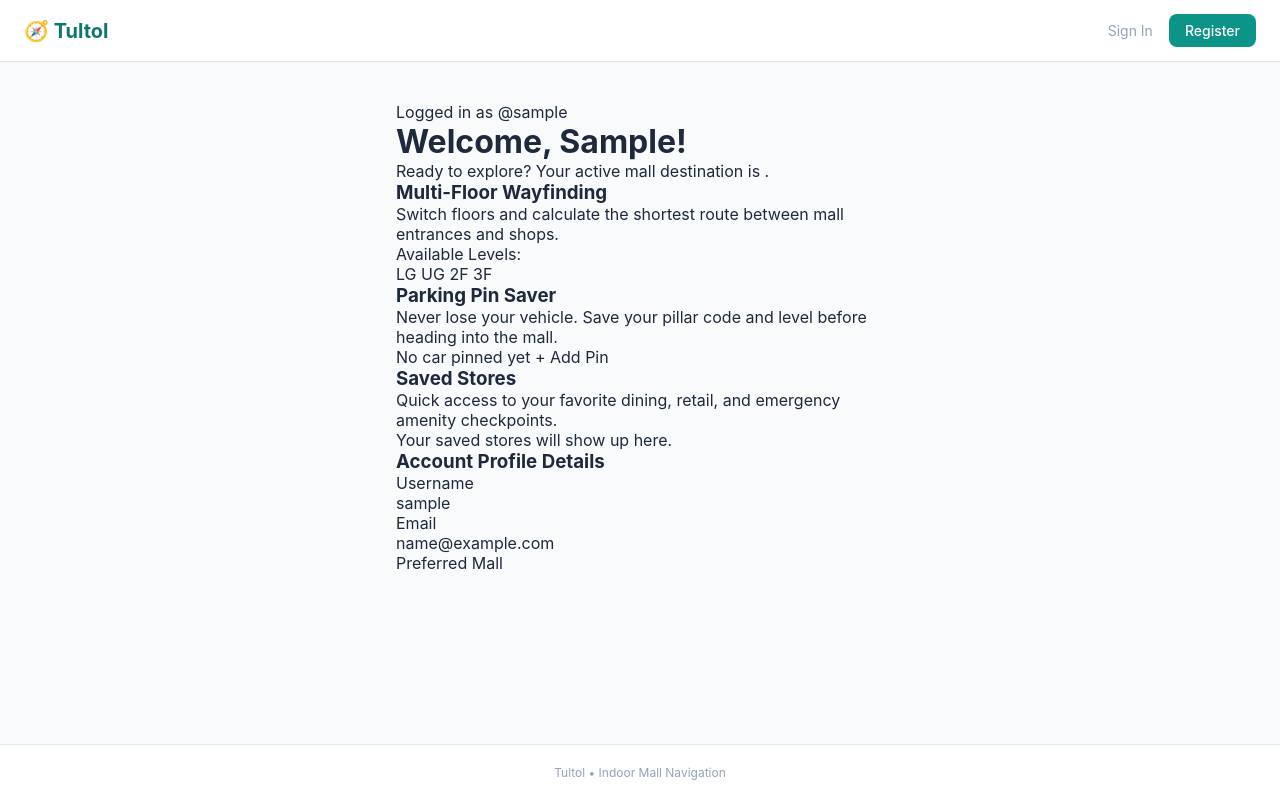
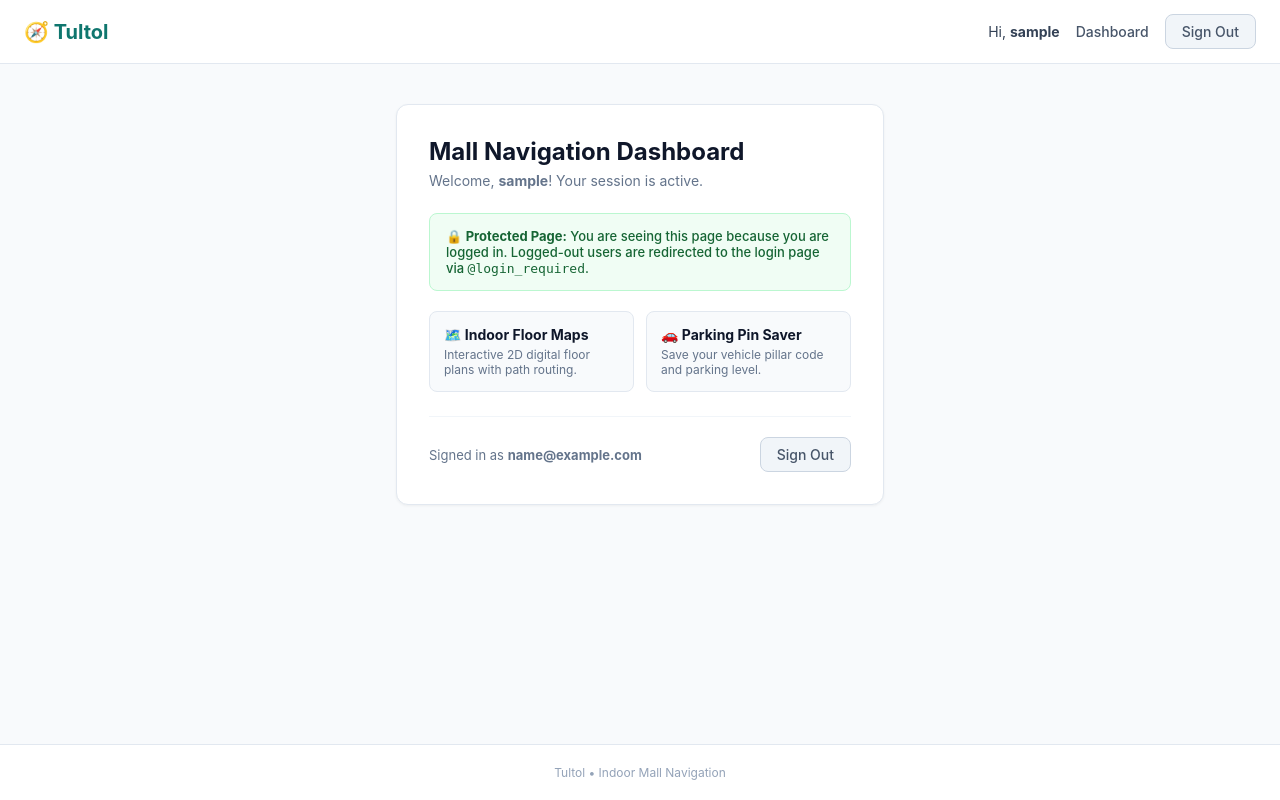
Before and after one commit to mautcha/Tultol-Mauring-Alexandra-G02, a Django app: template templates/dashboard/home.html in a window 1280 px wide. Run offline with Django 5.2, Linux system fonts and the light colour scheme; the template is opened without the code that fills it, so the values that code supplies are empty; the visitor is signed in with stand-in values (Sample User, id 1).

Commit message:
feat(accounts): implement login, logout, and protected dashboard pages

```diff
--- a/accounts/urls.py
+++ b/accounts/urls.py
@@ -5,4 +5,6 @@ app_name = 'accounts'
 
 urlpatterns = [
     path('register/', views.register_view, name='register'),
+    path('login/', views.login_view, name='login'),
+    path('logout/', views.logout_view, name='logout'),
 ]
--- a/templates/accounts/register.html
+++ b/templates/accounts/register.html
@@ -71,7 +71,7 @@
     </form>
 
     <div class="card-footer">
-        Already have an account? <span class="nav-link-disabled">Sign In (Coming Soon)</span>
+        Already have an account? <a href="{% url 'accounts:login' %}" class="auth-link">Sign In here</a>
     </div>
 </div>
 {% endblock %}
--- a/templates/base.html
+++ b/templates/base.html
@@ -46,11 +46,30 @@
             gap: 16px;
         }
 
-        .nav-link-disabled {
+        .nav-link {
             font-size: 14px;
-            color: #94a3b8;
-            cursor: not-allowed;
-            user-select: none;
+            color: #475569;
+            text-decoration: none;
+            font-weight: 500;
+        }
+
+        .nav-link:hover {
+            color: #0f766e;
+        }
+
+        .user-greeting {
+            font-size: 14px;
+            color: #334155;
+        }
+
+        .auth-link {
+            color: #0d9488;
+            font-weight: 600;
+            text-decoration: none;
+        }
+
+        .auth-link:hover {
+            text-decoration: underline;
         }
 
         .btn-nav {
@@ -65,6 +84,18 @@
 
         .btn-nav:hover {
             background-color: #0f766e;
+        }
+
+        .btn-logout {
+            background-color: #f1f5f9;
+            color: #475569;
+            border: 1px solid #cbd5e1;
+        }
+
+        .btn-logout:hover {
+            background-color: #fee2e2;
+            color: #b91c1c;
+            border-color: #fca5a5;
         }
 
         /* Container */
@@ -219,8 +250,14 @@
             🧭 Tultol
         </a>
         <div class="nav-links">
-            <span class="nav-link-disabled" title="Sign In coming soon">Sign In</span>
-            <a href="{% url 'accounts:register' %}" class="btn-nav">Register</a>
+            {% if user.is_authenticated %}
+                <span class="user-greeting">Hi, <strong>{{ user.username }}</strong></span>
+                <a href="{% url 'dashboard:home' %}" class="nav-link">Dashboard</a>
+                <a href="{% url 'accounts:logout' %}" class="btn-nav btn-logout">Sign Out</a>
+            {% else %}
+                <a href="{% url 'accounts:login' %}" class="nav-link">Sign In</a>
+                <a href="{% url 'accounts:register' %}" class="btn-nav">Register</a>
+            {% endif %}
         </div>
     </header>
 
--- a/templates/dashboard/home.html
+++ b/templates/dashboard/home.html
@@ -1,97 +1,32 @@
 {% extends 'base.html' %}
 
-{% block title %}Dashboard - Tultol Mall Navigation{% endblock %}
+{% block title %}Dashboard - Tultol{% endblock %}
 
 {% block content %}
-<div class="py-8 px-4 sm:px-6 lg:px-8 max-w-6xl mx-auto w-full">
-    <!-- Welcome Header -->
-    <div class="bg-gradient-to-r from-teal-700 to-emerald-600 rounded-2xl p-6 sm:p-8 text-white shadow-xl shadow-teal-900/10 mb-8 relative overflow-hidden">
-        <div class="absolute -right-10 -bottom-10 opacity-10 pointer-events-none">
-            <i data-lucide="compass" class="w-64 h-64 text-white"></i>
+<div class="card" style="max-width: 600px; margin: 0 auto;">
+    <h2>Mall Navigation Dashboard</h2>
+    <p class="card-subtitle">Welcome, <strong>{{ user.username }}</strong>! Your session is active.</p>
+
+    <div style="background-color: #f0fdf4; border: 1px solid #bbf7d0; padding: 14px 16px; border-radius: 8px; margin-bottom: 20px;">
+        <p style="font-size: 13px; color: #166534; font-weight: 500;">
+            🔒 <strong>Protected Page:</strong> You are seeing this page because you are logged in. Logged-out users are redirected to the login page via <code>@login_required</code>.
+        </p>
+    </div>
+
+    <div style="display: grid; grid-template-columns: 1fr 1fr; gap: 12px; margin-bottom: 20px;">
+        <div style="background: #f8fafc; border: 1px solid #e2e8f0; padding: 14px; border-radius: 8px;">
+            <h4 style="font-size: 14px; margin-bottom: 4px; color: #0f172a;">🗺️ Indoor Floor Maps</h4>
+            <p style="font-size: 12px; color: #64748b;">Interactive 2D digital floor plans with path routing.</p>
         </div>
-        <div class="relative z-10">
-            <div class="inline-flex items-center px-3 py-1 rounded-full text-xs font-semibold bg-white/20 backdrop-blur text-white mb-3">
-                <i data-lucide="sparkles" class="w-3.5 h-3.5 mr-1.5"></i>
-                Logged in as @{{ user.username }}
-            </div>
-            <h1 class="text-3xl font-extrabold tracking-tight">
-                Welcome, {{ user.first_name|default:user.username }}!
-            </h1>
-            <p class="mt-2 text-sm text-teal-100 max-w-xl">
-                Ready to explore? Your active mall destination is <span class="font-bold underline decoration-white/40 underline-offset-4">{{ preferred_mall }}</span>.
-            </p>
+        <div style="background: #f8fafc; border: 1px solid #e2e8f0; padding: 14px; border-radius: 8px;">
+            <h4 style="font-size: 14px; margin-bottom: 4px; color: #0f172a;">🚗 Parking Pin Saver</h4>
+            <p style="font-size: 12px; color: #64748b;">Save your vehicle pillar code and parking level.</p>
         </div>
     </div>
 
-    <!-- Quick Navigation Grid -->
-    <div class="grid grid-cols-1 md:grid-cols-3 gap-6 mb-8">
-        <!-- Floor Map Card -->
-        <div class="bg-white dark:bg-slate-800 rounded-2xl border border-slate-200 dark:border-slate-700 p-6 shadow-sm hover:shadow-md transition-shadow">
-            <div class="w-10 h-10 rounded-xl bg-teal-50 dark:bg-teal-950/60 text-teal-600 dark:text-teal-400 flex items-center justify-center mb-4">
-                <i data-lucide="map" class="w-5 h-5"></i>
-            </div>
-            <h3 class="text-base font-bold text-slate-900 dark:text-white">Multi-Floor Wayfinding</h3>
-            <p class="text-xs text-slate-500 dark:text-slate-400 mt-1 mb-4">
-                Switch floors and calculate the shortest route between mall entrances and shops.
-            </p>
-            <div class="space-y-1.5">
-                <span class="text-xs font-semibold uppercase tracking-wider text-slate-400">Available Levels:</span>
-                <div class="flex flex-wrap gap-1.5">
-                    <span class="px-2.5 py-1 rounded-lg text-xs bg-slate-100 dark:bg-slate-700 text-slate-700 dark:text-slate-300 font-medium">LG</span>
-                    <span class="px-2.5 py-1 rounded-lg text-xs bg-teal-600 text-white font-medium">UG</span>
-                    <span class="px-2.5 py-1 rounded-lg text-xs bg-slate-100 dark:bg-slate-700 text-slate-700 dark:text-slate-300 font-medium">2F</span>
-                    <span class="px-2.5 py-1 rounded-lg text-xs bg-slate-100 dark:bg-slate-700 text-slate-700 dark:text-slate-300 font-medium">3F</span>
-                </div>
-            </div>
-        </div>
-
-        <!-- Parking Pin Saver Card -->
-        <div class="bg-white dark:bg-slate-800 rounded-2xl border border-slate-200 dark:border-slate-700 p-6 shadow-sm hover:shadow-md transition-shadow">
-            <div class="w-10 h-10 rounded-xl bg-amber-50 dark:bg-amber-950/60 text-amber-600 dark:text-amber-400 flex items-center justify-center mb-4">
-                <i data-lucide="car" class="w-5 h-5"></i>
-            </div>
-            <h3 class="text-base font-bold text-slate-900 dark:text-white">Parking Pin Saver</h3>
-            <p class="text-xs text-slate-500 dark:text-slate-400 mt-1 mb-4">
-                Never lose your vehicle. Save your pillar code and level before heading into the mall.
-            </p>
-            <div class="p-3 rounded-xl bg-amber-50/70 dark:bg-amber-950/30 border border-amber-200/60 dark:border-amber-900/50 text-xs text-amber-800 dark:text-amber-300 flex items-center justify-between">
-                <span>No car pinned yet</span>
-                <span class="font-semibold text-amber-700 dark:text-amber-400">+ Add Pin</span>
-            </div>
-        </div>
-
-        <!-- Saved Stores & Amenities -->
-        <div class="bg-white dark:bg-slate-800 rounded-2xl border border-slate-200 dark:border-slate-700 p-6 shadow-sm hover:shadow-md transition-shadow">
-            <div class="w-10 h-10 rounded-xl bg-indigo-50 dark:bg-indigo-950/60 text-indigo-600 dark:text-indigo-400 flex items-center justify-center mb-4">
-                <i data-lucide="bookmark" class="w-5 h-5"></i>
-            </div>
-            <h3 class="text-base font-bold text-slate-900 dark:text-white">Saved Stores</h3>
-            <p class="text-xs text-slate-500 dark:text-slate-400 mt-1 mb-4">
-                Quick access to your favorite dining, retail, and emergency amenity checkpoints.
-            </p>
-            <div class="p-3 rounded-xl bg-slate-100 dark:bg-slate-700/60 text-xs text-slate-500 dark:text-slate-400 text-center">
-                Your saved stores will show up here.
-            </div>
-        </div>
-    </div>
-
-    <!-- User Account Summary -->
-    <div class="bg-white dark:bg-slate-800 rounded-2xl border border-slate-200 dark:border-slate-700 p-6">
-        <h3 class="text-base font-bold text-slate-900 dark:text-white mb-4">Account Profile Details</h3>
-        <div class="grid grid-cols-1 sm:grid-cols-3 gap-4 text-sm">
-            <div>
-                <span class="text-xs text-slate-400 uppercase font-semibold">Username</span>
-                <p class="font-medium text-slate-800 dark:text-slate-200 mt-0.5">{{ user.username }}</p>
-            </div>
-            <div>
-                <span class="text-xs text-slate-400 uppercase font-semibold">Email</span>
-                <p class="font-medium text-slate-800 dark:text-slate-200 mt-0.5">{{ user.email }}</p>
-            </div>
-            <div>
-                <span class="text-xs text-slate-400 uppercase font-semibold">Preferred Mall</span>
-                <p class="font-medium text-slate-800 dark:text-slate-200 mt-0.5">{{ user.preferred_mall }}</p>
-            </div>
-        </div>
+    <div class="card-footer" style="display: flex; justify-content: space-between; align-items: center;">
+        <span style="font-size: 13px; color: #64748b;">Signed in as <strong>{{ user.email }}</strong></span>
+        <a href="{% url 'accounts:logout' %}" class="btn-nav btn-logout" style="text-decoration: none;">Sign Out</a>
     </div>
 </div>
 {% endblock %}
--- a/tultol/settings.py
+++ b/tultol/settings.py
@@ -160,6 +160,6 @@ MAILERS = {
 }
 
 # Auth URLs
-LOGIN_URL = 'accounts:register'
-LOGIN_REDIRECT_URL = 'root'
-LOGOUT_REDIRECT_URL = 'accounts:register'
+LOGIN_URL = 'accounts:login'
+LOGIN_REDIRECT_URL = 'dashboard:home'
+LOGOUT_REDIRECT_URL = 'accounts:login'
--- a/tultol/urls.py
+++ b/tultol/urls.py
@@ -2,8 +2,16 @@ from django.contrib import admin
 from django.urls import path, include
 from django.shortcuts import redirect
 
+
+def root_redirect(request):
+    if request.user.is_authenticated:
+        return redirect('dashboard:home')
+    return redirect('accounts:register')
+
+
 urlpatterns = [
     path('admin/', admin.site.urls),
     path('accounts/', include('accounts.urls')),
-    path('', lambda request: redirect('accounts:register'), name='root'),
+    path('dashboard/', include('dashboard.urls')),
+    path('', root_redirect, name='root'),
 ]
```
Also changed, not shown: accounts/forms.py (+13 -0 lines), accounts/tests.py (+129 -79 lines), accounts/views.py (+59 -3 lines), dashboard/views.py (+8 -1 lines), templates/accounts/login.html (added, +44 -0 lines).
